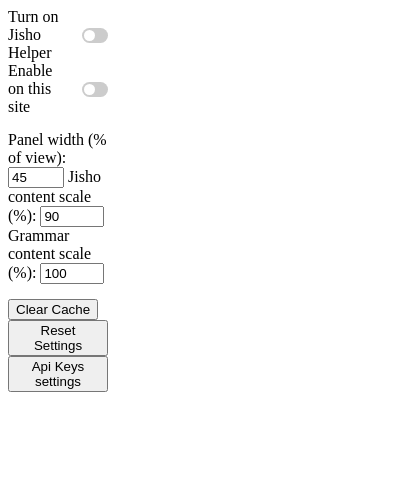
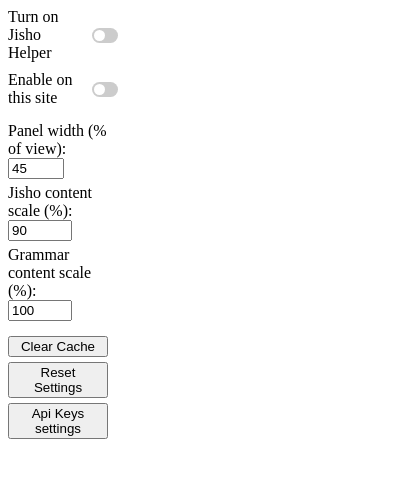
Before and after one commit to RapAdix/syosetu_chrome_plugin, a browser extension: page popup.html in a window 400 px wide. Drawn offline with Linux system fonts and the light colour scheme.

Commit message:
Adjust settings popup style. Make buttons equal sizes.

```diff
--- a/popup.html
+++ b/popup.html
@@ -5,11 +5,11 @@
     <link rel="stylesheet" href="styles.css">
   </head>
   <body>
-    <div id="mainMenu" style="width: 100px;">
+    <div id="mainMenu" style="width: 110px;">
       <div class="settings-group">
         <div class="switch-container">
           <span class="switch-text">Turn on Jisho Helper</span>
-          <label class="switch">
+          <label class="switch-label switch">
             <input type="checkbox" id="jishoSwitch">
             <span class="slider"></span>
           </label>
@@ -17,7 +17,7 @@
 
         <div class="switch-container">
           <span class="switch-text">Enable on this site</span>
-          <label class="switch">
+          <label class="switch-label switch">
             <input type="checkbox" id="toggleSite">
             <span class="slider"></span>
           </label>
@@ -41,7 +41,7 @@
         </label>
       </div>
 
-      <div class="settings-group">
+      <div class="settings-buttons">
         <button id="clearCacheButton">Clear Cache</button>
         <button id="resetSettingsButton">Reset Settings</button>
         <button id="apiSettingsButton">Api Keys settings</button>
--- a/styles.css
+++ b/styles.css
@@ -108,3 +108,29 @@
 .settings-group {
   margin-bottom: 15px;
 }
+.settings-group label:not(.switch-label) {
+  display: block;
+  margin-bottom: 5px;
+}
+.settings-group label:not(.switch-label) input {
+  display: block;
+}
+.settings-group div {
+  margin-bottom: 9px;
+}
+
+.settings-buttons {
+  display: flex;
+  flex-wrap: wrap;
+  gap: 5px;
+}
+.settings-buttons button {
+  width: 100px;
+}
+
+/* Stack vertically if width */
+@media (max-width: 350px) {
+  .settings-buttons {
+    flex-direction: column;
+  }
+}
```
